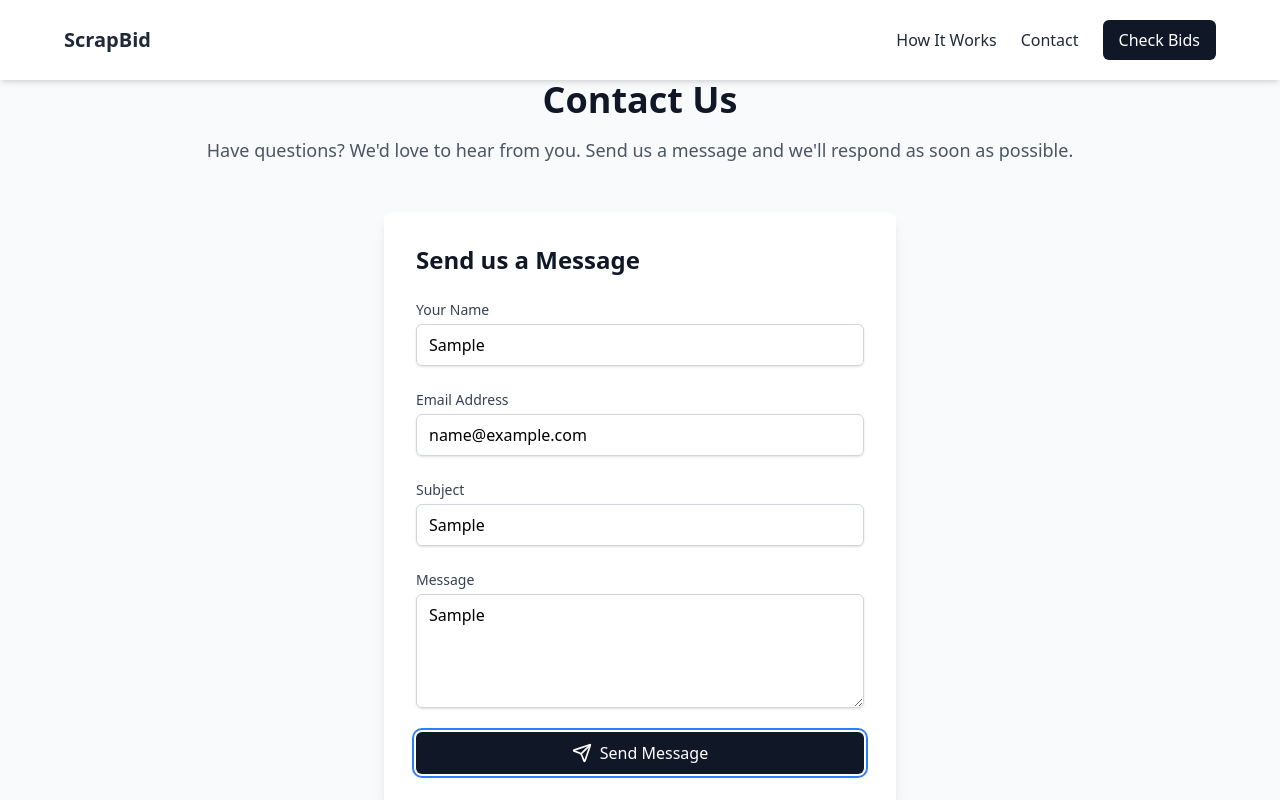
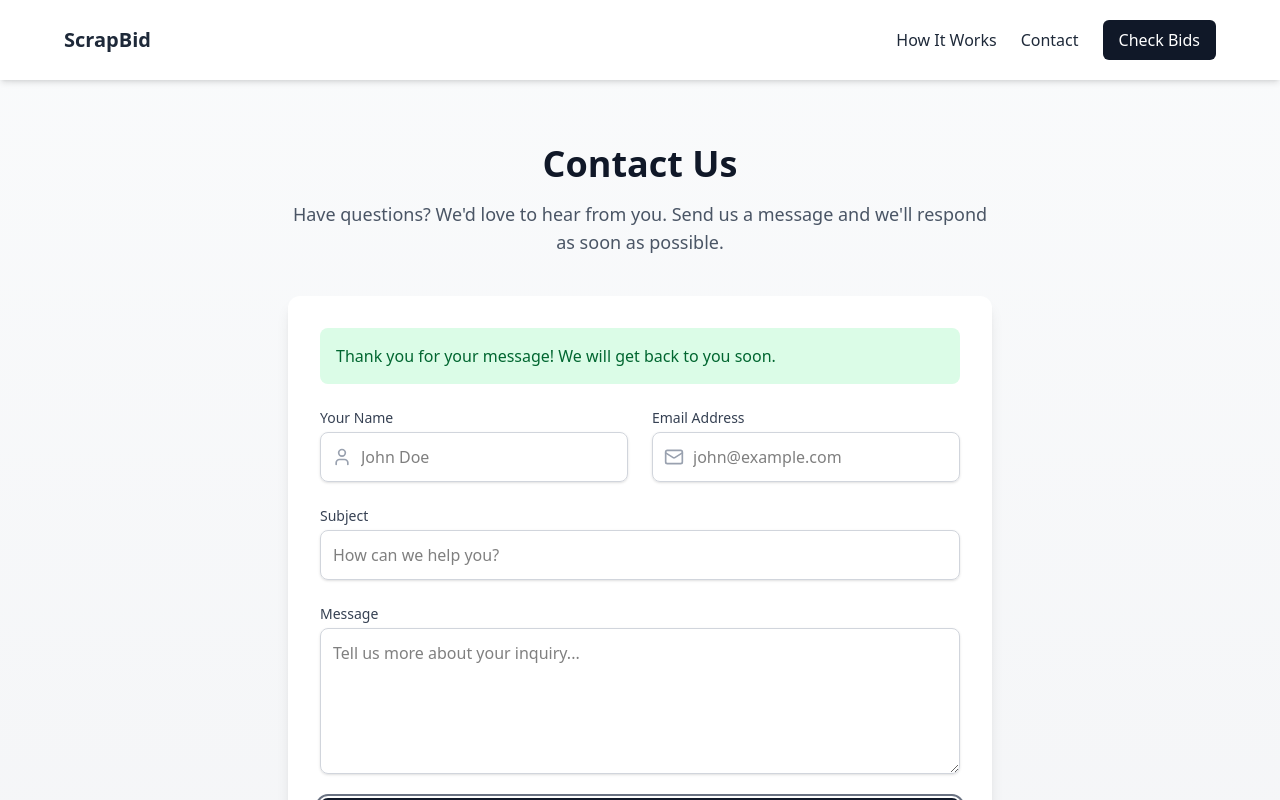
Before and after one commit to zealits/BiddingApp, a React (Vite) app in the folder frontend/: page /contact in a window 1280 px wide. Both pictures are taken after typing "Sample", "name@example.com", "Sample", "Sample" into the empty fields and a click on the button "Send Message". Shown: the top 800 px of the page. Built offline with nearby package versions, Linux system fonts and the light colour scheme.

Commit message:
added popup instead of alert and some small fixes

```diff
--- a/frontend/src/components/User/ContactUs.jsx
+++ b/frontend/src/components/User/ContactUs.jsx
@@ -1,5 +1,5 @@
 import React, { useState } from 'react';
-import { Mail, Phone, MapPin, Clock, Send } from 'lucide-react';
+import { Send, User, Mail, MessageCircle } from 'lucide-react';
 import Footer from './Footer';
 
 const ContactUs = () => {
@@ -7,6 +7,12 @@ const ContactUs = () => {
     name: '',
     email: '',
     subject: '',
+    message: ''
+  });
+
+  const [formStatus, setFormStatus] = useState({
+    submitted: false,
+    success: false,
     message: ''
   });
 
@@ -21,165 +27,37 @@ const ContactUs = () => {
     e.preventDefault();
     // Handle form submission here
     console.log('Form submitted:', formData);
+
+    // Simulate successful submission
+    setFormStatus({
+      submitted: true,
+      success: true,
+      message: 'Thank you for your message! We will get back to you soon.'
+    });
+
+    // Reset form after submission
+    setFormData({
+      name: '',
+      email: '',
+      subject: '',
+      message: ''
+    });
+
+    // Clear success message after 5 seconds
+    setTimeout(() => {
+      setFormStatus({
+        submitted: false,
+        success: false,
+        message: ''
+      });
+    }, 5000);
   };
 
-//   return (
-//     <div className="min-h-screen bg-gray-50 py-12 px-4 sm:px-6 lg:px-8">
-//       <div className="max-w-7xl mx-auto">
-//         {/* Header Section */}
-//         <div className="text-center mb-12">
-//           <h1 className="text-4xl font-bold text-gray-900 mb-4">Contact Us</h1>
-//           <p className="text-lg text-gray-600">
-//             Have questions? We'd love to hear from you. Send us a message and we'll respond as soon as possible.
-//           </p>
-//         </div>
-
-//         <div className="grid grid-cols-1 md:grid-cols-2 gap-8">
-//           {/* Contact Information */}
-//           <div className="bg-white rounded-lg shadow-lg p-8">
-//             <h2 className="text-2xl font-semibold text-gray-900 mb-6">Get in Touch</h2>
-
-//             <div className="space-y-6">
-//               <div className="flex items-start">
-//                 <MapPin className="w-6 h-6 text-blue-600 mt-1" />
-//                 <div className="ml-4">
-//                   <h3 className="text-lg font-medium text-gray-900">Our Location</h3>
-//                   <p className="text-gray-600 mt-1">
-//                     123 Business Avenue<br />
-//                     Tech District, Suite 456<br />
-//                     Silicon Valley, CA 94025
-//                   </p>
-//                 </div>
-//               </div>
-
-//               <div className="flex items-start">
-//                 <Phone className="w-6 h-6 text-blue-600 mt-1" />
-//                 <div className="ml-4">
-//                   <h3 className="text-lg font-medium text-gray-900">Phone</h3>
-//                   <p className="text-gray-600 mt-1">
-//                     +1 (555) 123-4567<br />
-//                     Mon-Fri from 8am to 6pm
-//                   </p>
-//                 </div>
-//               </div>
-
-//               <div className="flex items-start">
-//                 <Mail className="w-6 h-6 text-blue-600 mt-1" />
-//                 <div className="ml-4">
-//                   <h3 className="text-lg font-medium text-gray-900">Email</h3>
-//                   <p className="text-gray-600 mt-1">
-//                     support@example.com<br />
-//                     sales@example.com
-//                   </p>
-//                 </div>
-//               </div>
-
-//               {/* <div className="flex items-start">
-//                 <Clock className="w-6 h-6 text-blue-600 mt-1" />
-//                 <div className="ml-4">
-//                   <h3 className="text-lg font-medium text-gray-900">Business Hours</h3>
-//                   <p className="text-gray-600 mt-1">
-//                     Monday - Friday: 8:00 AM - 6:00 PM<br />
-//                     Saturday: 9:00 AM - 3:00 PM<br />
-//                     Sunday: Closed
-//                   </p>
-//                 </div>
-//               </div> */}
-//             </div>
-//           </div>
-
-//           {/* Contact Form */}
-//           <div className="bg-white rounded-lg shadow-lg p-8">
-//             <h2 className="text-2xl font-semibold text-gray-900 mb-6">Send us a Message</h2>
-
-//             <form onSubmit={handleSubmit} className="space-y-6">
-//               <div>
-//                 <label htmlFor="name" className="block text-sm font-medium text-gray-700">
-//                   Your Name
-//                 </label>
-//                 <input
-//                   type="text"
-//                   name="name"
-//                   id="name"
-//                   value={formData.name}
-//                   onChange={handleChange}
-//                   className="mt-1 block w-full px-3 py-2 border border-gray-300 rounded-md shadow-sm focus:outline-none focus:ring-2 focus:ring-blue-500 focus:border-transparent"
-//                   required
-//                 />
-//               </div>
-
-//               <div>
-//                 <label htmlFor="email" className="block text-sm font-medium text-gray-700">
-//                   Email Address
-//                 </label>
-//                 <input
-//                   type="email"
-//                   name="email"
-//                   id="email"
-//                   value={formData.email}
-//                   onChange={handleChange}
-//                   className="mt-1 block w-full px-3 py-2 border border-gray-300 rounded-md shadow-sm focus:outline-none focus:ring-2 focus:ring-blue-500 focus:border-transparent"
-//                   required
-//                 />
-//               </div>
-
-//               <div>
-//                 <label htmlFor="subject" className="block text-sm font-medium text-gray-700">
-//                   Subject
-//                 </label>
-//                 <input
-//                   type="text"
-//                   name="subject"
-//                   id="subject"
-//                   value={formData.subject}
-//                   onChange={handleChange}
-//                   className="mt-1 block w-full px-3 py-2 border border-gray-300 rounded-md shadow-sm focus:outline-none focus:ring-2 focus:ring-blue-500 focus:border-transparent"
-//                   required
-//                 />
-//               </div>
-
-//               <div>
-//                 <label htmlFor="message" className="block text-sm font-medium text-gray-700">
-//                   Message
-//                 </label>
-//                 <textarea
-//                   name="message"
-//                   id="message"
-//                   rows="4"
-//                   value={formData.message}
-//                   onChange={handleChange}
-//                   className="mt-1 block w-full px-3 py-2 border border-gray-300 rounded-md shadow-sm focus:outline-none focus:ring-2 focus:ring-blue-500 focus:border-transparent"
-//                   required
-//                 ></textarea>
-//               </div>
-
-//               <button
-//                 type="submit"
-//                 className="w-full flex justify-center items-center px-4 py-2 border border-transparent rounded-md shadow-sm text-white bg-blue-600 hover:bg-blue-700 focus:outline-none focus:ring-2 focus:ring-offset-2 focus:ring-blue-500"
-//               >
-//                 <Send className="w-5 h-5 mr-2" />
-//                 Send Message
-//               </button>
-//             </form>
-//           </div>
-//         </div>
-
-//         {/* Google Maps Placeholder */}
-//         <div className="mt-12 bg-gray-300 rounded-lg overflow-hidden h-64">
-//           <div className="w-full h-full flex items-center justify-center text-gray-600">
-//             <MapPin className="w-8 h-8 mr-2" />
-//             Google Maps Integration Would Go Here
-//           </div>
-//         </div>
-//       </div>
-//     </div>
-//   );
-// };
   return (
-  <div className="min-h-screen flex flex-col bg-gray-50  ">
-    <div className="max-w-7xl mx-auto flex-grow px-4 sm:px-6 lg:px-8">
+    <div className="min-h-screen flex flex-col bg-gradient-to-b from-gray-50 to-gray-100">
+      <div className="max-w-3xl mx-auto flex-grow px-4 sm:px-6 lg:px-8 py-16">
         {/* Header Section */}
-      <div className="text-center mb-12">
+        <div className="text-center mb-10">
           <h1 className="text-4xl font-bold text-gray-900 mb-4">Contact Us</h1>
           <p className="text-lg text-gray-600">
             Have questions? We'd love to hear from you. Send us a message and we'll respond as soon as possible.
@@ -187,42 +65,62 @@ return (
         </div>
 
         {/* Contact Form */}
-      <div className="bg-white rounded-lg shadow-lg p-8 max-w-lg mx-auto">
-        <h2 className="text-2xl font-semibold text-gray-900 mb-6">Send us a Message</h2>
+        <div className="bg-white rounded-xl shadow-lg p-8">
+
+
+          {formStatus.submitted && (
+            <div className={`mb-6 p-4 rounded-lg ${formStatus.success ? 'bg-green-100 text-green-800' : 'bg-red-100 text-red-800'}`}>
+              {formStatus.message}
+            </div>
+          )}
 
           <form onSubmit={handleSubmit} className="space-y-6">
+            <div className="grid grid-cols-1 md:grid-cols-2 gap-6">
               <div>
-            <label htmlFor="name" className="block text-sm font-medium text-gray-700">
+                <label htmlFor="name" className="block text-sm font-medium text-gray-700 mb-1">
                   Your Name
                 </label>
+                <div className="relative">
+                  <div className="absolute inset-y-0 left-0 pl-3 flex items-center pointer-events-none">
+                    <User className="h-5 w-5 text-gray-400" />
+                  </div>
                   <input
                     type="text"
                     name="name"
                     id="name"
                     value={formData.name}
                     onChange={handleChange}
-              className="mt-1 block w-full px-3 py-2 border border-gray-300 rounded-md shadow-sm focus:outline-none focus:ring-2 focus:ring-blue-500 focus:border-transparent"
+                    className="pl-10 block w-full px-3 py-3 border border-gray-300 rounded-lg shadow-sm focus:ring-2 focus:ring-indigo-500 focus:border-indigo-500"
+                    placeholder="John Doe"
                     required
                   />
                 </div>
+              </div>
 
               <div>
-            <label htmlFor="email" className="block text-sm font-medium text-gray-700">
+                <label htmlFor="email" className="block text-sm font-medium text-gray-700 mb-1">
                   Email Address
                 </label>
+                <div className="relative">
+                  <div className="absolute inset-y-0 left-0 pl-3 flex items-center pointer-events-none">
+                    <Mail className="h-5 w-5 text-gray-400" />
+                  </div>
                   <input
                     type="email"
                     name="email"
                     id="email"
                     value={formData.email}
                     onChange={handleChange}
-              className="mt-1 block w-full px-3 py-2 border border-gray-300 rounded-md shadow-sm focus:outline-none focus:ring-2 focus:ring-blue-500 focus:border-transparent"
+                    className="pl-10 block w-full px-3 py-3 border border-gray-300 rounded-lg shadow-sm focus:ring-2 focus:ring-indigo-500 focus:border-indigo-500"
+                    placeholder="john@example.com"
                     required
                   />
                 </div>
+              </div>
+            </div>
 
             <div>
-            <label htmlFor="subject" className="block text-sm font-medium text-gray-700">
+              <label htmlFor="subject" className="block text-sm font-medium text-gray-700 mb-1">
                 Subject
               </label>
               <input
@@ -231,46 +129,39 @@ return (
                 id="subject"
                 value={formData.subject}
                 onChange={handleChange}
-              className="mt-1 block w-full px-3 py-2 border border-gray-300 rounded-md shadow-sm focus:outline-none focus:ring-2 focus:ring-blue-500 focus:border-transparent"
+                className="block w-full px-3 py-3 border border-gray-300 rounded-lg shadow-sm focus:ring-2 focus:ring-indigo-500 focus:border-indigo-500"
+                placeholder="How can we help you?"
                 required
               />
             </div>
 
             <div>
-            <label htmlFor="message" className="block text-sm font-medium text-gray-700">
+              <label htmlFor="message" className="block text-sm font-medium text-gray-700 mb-1">
                 Message
               </label>
               <textarea
                 name="message"
                 id="message"
-              rows="4"
+                rows="5"
                 value={formData.message}
                 onChange={handleChange}
-              className="mt-1 block w-full px-3 py-2 border border-gray-300 rounded-md shadow-sm focus:outline-none focus:ring-2 focus:ring-blue-500 focus:border-transparent"
+                className="block w-full px-3 py-3 border border-gray-300 rounded-lg shadow-sm focus:ring-2 focus:ring-indigo-500 focus:border-indigo-500"
+                placeholder="Tell us more about your inquiry..."
                 required
               ></textarea>
             </div>
 
             <button
               type="submit"
-            className="w-full flex justify-center items-center px-4 py-2 border border-transparent rounded-md shadow-sm text-white bg-gray-900 focus:outline-none focus:ring-2 focus:ring-offset-2 focus:ring-blue-500"
+              className="w-full flex justify-center items-center px-6 py-3 border border-transparent rounded-lg shadow-sm text-lg font-medium text-white bg-gray-900 hover:bg-gray-800 focus:outline-none focus:ring-2 focus:ring-offset-2 focus:ring-gray-500 transition-all duration-300"
             >
               <Send className="w-5 h-5 mr-2" />
               Send Message
             </button>
           </form>
         </div>
-
-      {/* Google Maps Placeholder */}
-      {/* <div className="mt-12 bg-gray-300 rounded-lg overflow-hidden h-64">
-        <div className="w-full h-full flex items-center justify-center text-gray-600">
-          <MapPin className="w-8 h-8 mr-2" />
-          Google Maps Integration Would Go Here
       </div>
-      </div> */}
-
-    </div>
-    <Footer/>
+      <Footer />
     </div>
   );
 };
```
Lines whose indentation alone changed are shown as unchanged.
